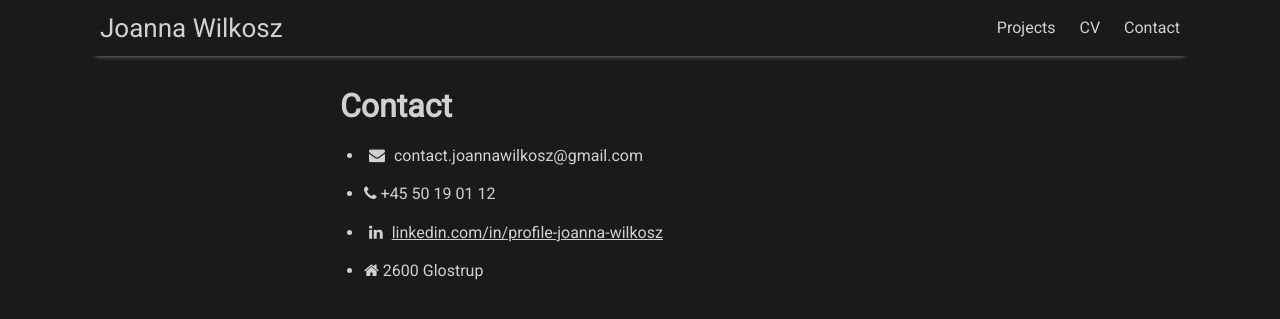
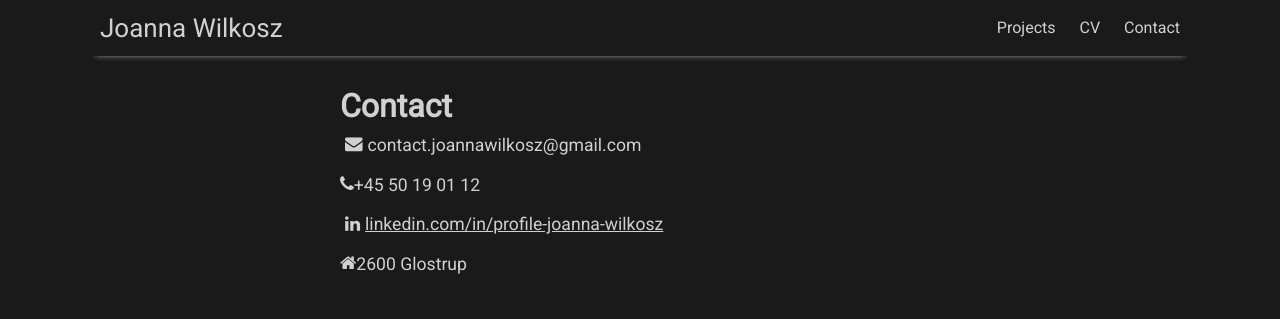
Before and after one commit to joanna-wi/joanna-wi.github.io, a Jekyll site: the page built from pages/contact.md, in a window 1280 px wide. Shown: the top 319 px of the page. Built offline with Jekyll 4.4.1, drawn with Linux system fonts in a browser that asks for light colours; nearby versions of some CDN libraries.

Commit message:
Update main.scss

```diff
--- a/assets/css/main.scss
+++ b/assets/css/main.scss
@@ -56,3 +56,7 @@ a { color:#d1d1d1; }
 .dropdown-content a { color:#d1d1d1 !important; }
 .dropdown-content a:hover { background-color:#333333 !important; }
 .dropdown-content, .dropdown-content * { color:#d1d1d1 !important; }
+
+
+.contact-list { list-style:none !important; padding:0 !important; margin:0; }
+.contact-list li { list-style:none !important; display:flex; align-items:center; margin-bottom:1rem; font-size:1.1rem; }
```
